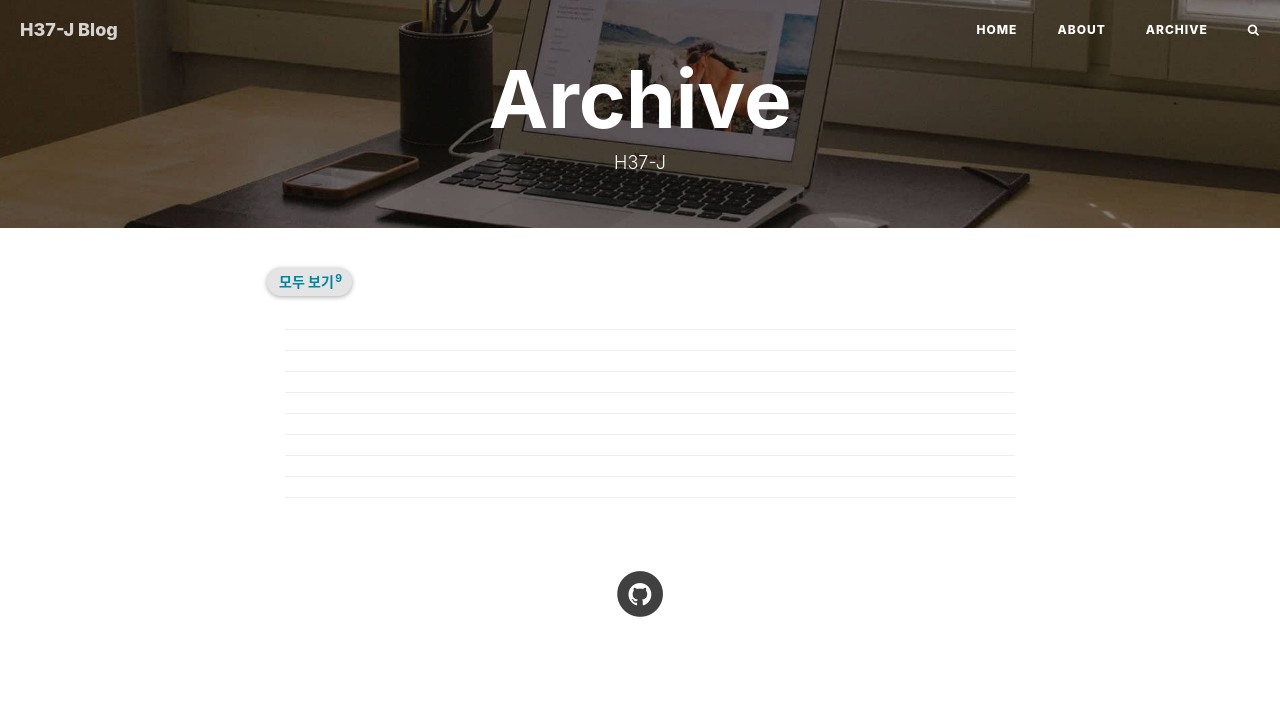
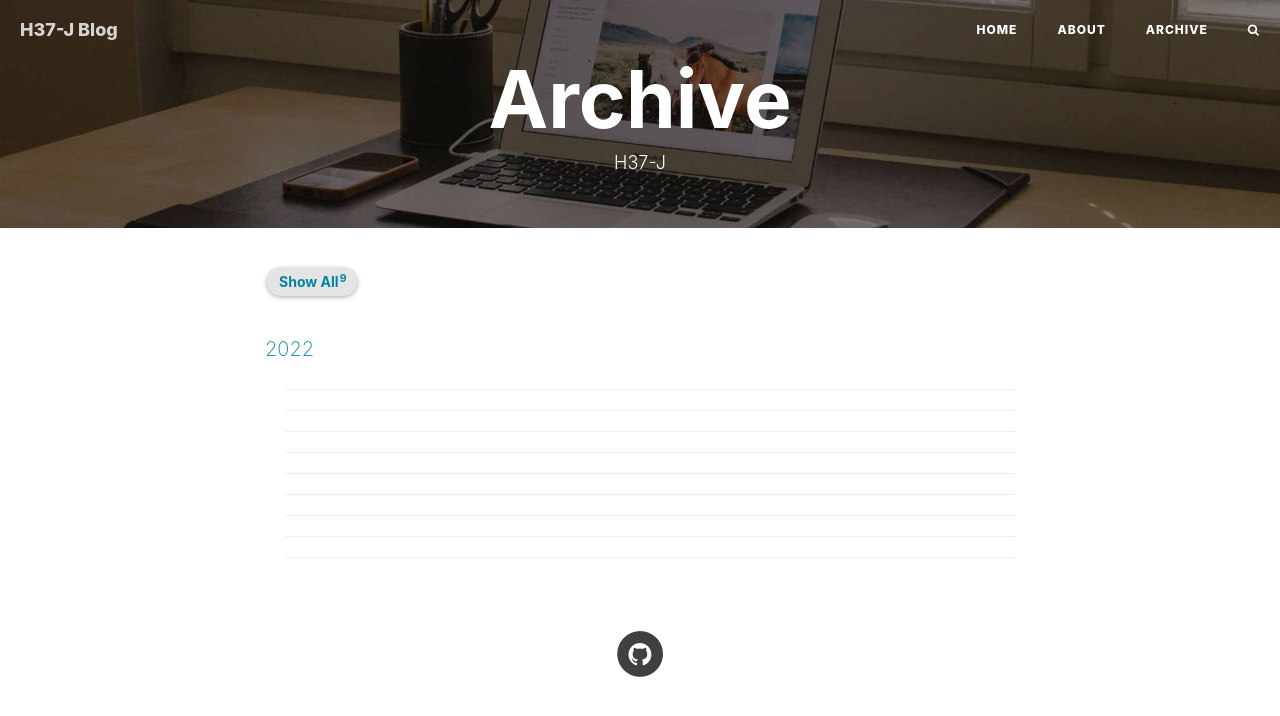
Before and after one commit to H37-J/H37-J.github.io, a Jekyll site: the page built from archive.html, in a window 1280 px wide. Shown: the top 716 px of the page. Built offline with Jekyll 4.4.1, drawn with Linux system fonts in a browser that asks for light colours; nearby versions of some CDN libraries; comment, search, counter and statistics services are not loaded.

Commit message:
업데이트

```diff
--- a/archive.html
+++ b/archive.html
@@ -19,16 +19,15 @@ https://github.com/kitian616/jekyll-TeXt-theme
 			<!-- Tags (as filter) -->
 			<div id='tag_cloud' class="tags tags-sup js-tags">
 				<a class="tag-button--all" data-encode="">
-					모두 보기
+					Show All
 					<sup>{{site.posts.size}}</sup>
 				</a>
 
 				{% capture tags %}
 				{% for tag in site.tags %}
 				<a data-sort="{{ site.posts.size | minus: tag[1].size | prepend: '0000' | slice: -4, 4 }}"
-					data-encode="{{ tag[0] | strip | url_encode }}"
-					class="tag-button"
-					title="{{ tag[0] }}" rel="{{ tag[1].size }}">
+				   data-encode="{{ tag[0] | strip | url_encode }}" class="tag-button" title="{{ tag[0] }}"
+				   rel="{{ tag[1].size }}">
 					{{ tag[0] }}
 					<sup>{{tag[1].size}}</sup>
 				</a>__SEPERATOR__
@@ -56,15 +55,15 @@ https://github.com/kitian616/jekyll-TeXt-theme
 				{%- endfor -%}
 
 				{% comment %} group by year {% endcomment %}
-<!--			{%- assign _currentdate = _article.date | date: '%Y' -%}-->
-<!--			{%- if _currentdate != _date -%}-->
-<!--				{%- unless forloop.first -%}</section>{%- endunless -%}-->
-<!--				<section>-->
-<!--				<span class="fa listing-seperator">-->
-<!--					<span class="tag-text">{{ _currentdate }}</span>-->
-<!--				</span>-->
-<!--				{%- assign _date = _currentdate -%}-->
-<!--			{%- endif -%}-->
+				{%- assign _currentdate = _article.date | date: '%Y' -%}
+				{%- if _currentdate != _date -%}
+				{%- unless forloop.first -%}</section>{%- endunless -%}
+				<section>
+					<span class="fa listing-seperator">
+						<span class="tag-text">{{ _currentdate }}</span>
+					</span>
+					{%- assign _date = _currentdate -%}
+					{%- endif -%}
 
 					<div class="post-preview item" data-tags="{{ _tags }}">
 						<a href="{{ _article.url | prepend: site.baseurl }}">
@@ -79,7 +78,8 @@ https://github.com/kitian616/jekyll-TeXt-theme
 						</a>
 						<hr>
 					</div>
-			{%- if forloop.last -%}</section>{%- endif -%}
+					{%- if forloop.last -%}
+				</section>{%- endif -%}
 				{% endfor %}
 			</div>
 		</div>
```
Lines whose indentation alone changed are shown as unchanged.
